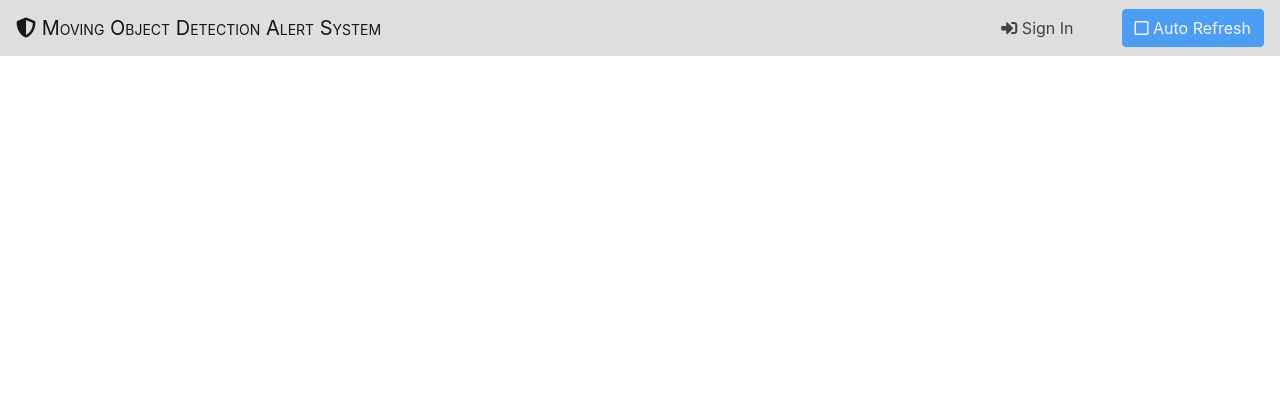
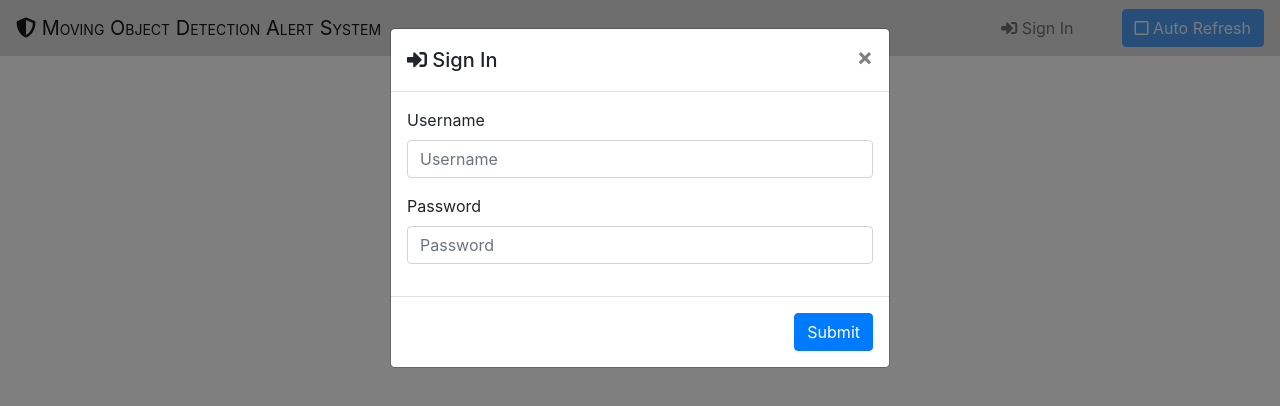
Before and after one commit to jgrissom/Modas-Client, a plain HTML site: page index.html in a window 1280 px wide. Both pictures are taken after a click on the link "Sign In". Drawn offline with nearby package versions, Linux system fonts and the light colour scheme; no server answers.

Commit message:
Sign In Modal - Add modal window with fields for username and password - Display modal when sign-in link is clicked

```diff
--- a/client.js
+++ b/client.js
@@ -183,4 +183,10 @@ $(function () {
     $(this).data('val', !($(this).data('val')));
     initAutoRefresh();
   });
+
+  $('#signIn a').on('click', function(e){
+    e.preventDefault();
+    // display modal
+    $('#signInModal').modal();
+  });
 });
--- a/index.html
+++ b/index.html
@@ -65,6 +65,35 @@
     </div>
   </div>
 
+  <!-- modal for login -->
+  <div class="modal" tabindex="-1" role="dialog" id="signInModal">
+    <div class="modal-dialog" role="document">
+      <div class="modal-content">
+        <div class="modal-header">
+          <h5 class="modal-title"><i class="fas fa-sign-in-alt"></i> Sign In</h5>
+          <button type="button" class="close" data-dismiss="modal" aria-label="Close">
+            <span aria-hidden="true">&times;</span>
+          </button>
+        </div>
+          <div class="modal-body">
+            <form>
+              <div class="form-group">
+                <label for="username">Username</label>
+                <input type="text" class="form-control" id="username" placeholder="Username">
+              </div>
+              <div class="form-group">
+                <label for="password">Password</label>
+                <input type="password" class="form-control" id="password" placeholder="Password">
+              </div>
+            </form>
+          </div>
+          <div class="modal-footer">
+            <button type="button" class="btn btn-primary" id="submitButton">Submit</button>
+          </div>
+      </div>
+    </div>
+  </div>
+
   <!-- jQuery framework -->
   <script src="http://code.jquery.com/jquery-3.3.1.min.js"></script>
   <!-- bootstrap -->
```
